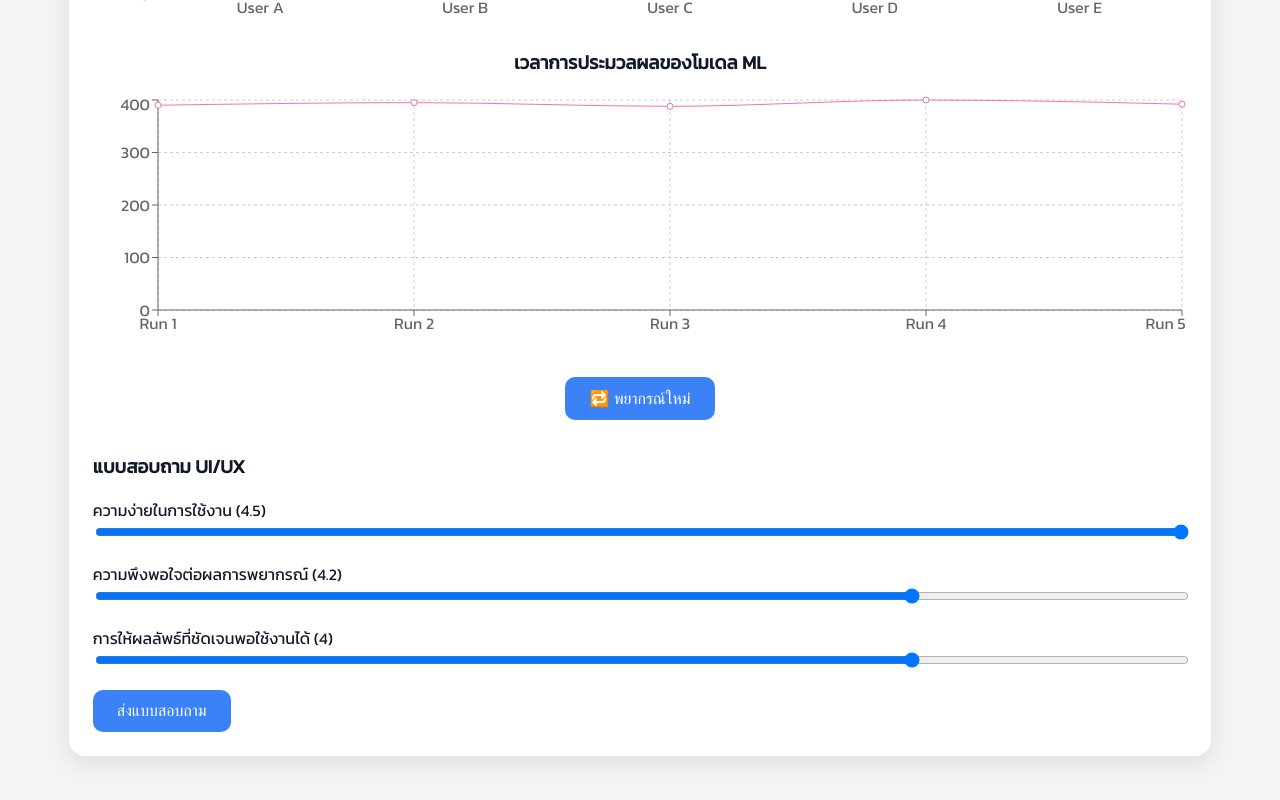
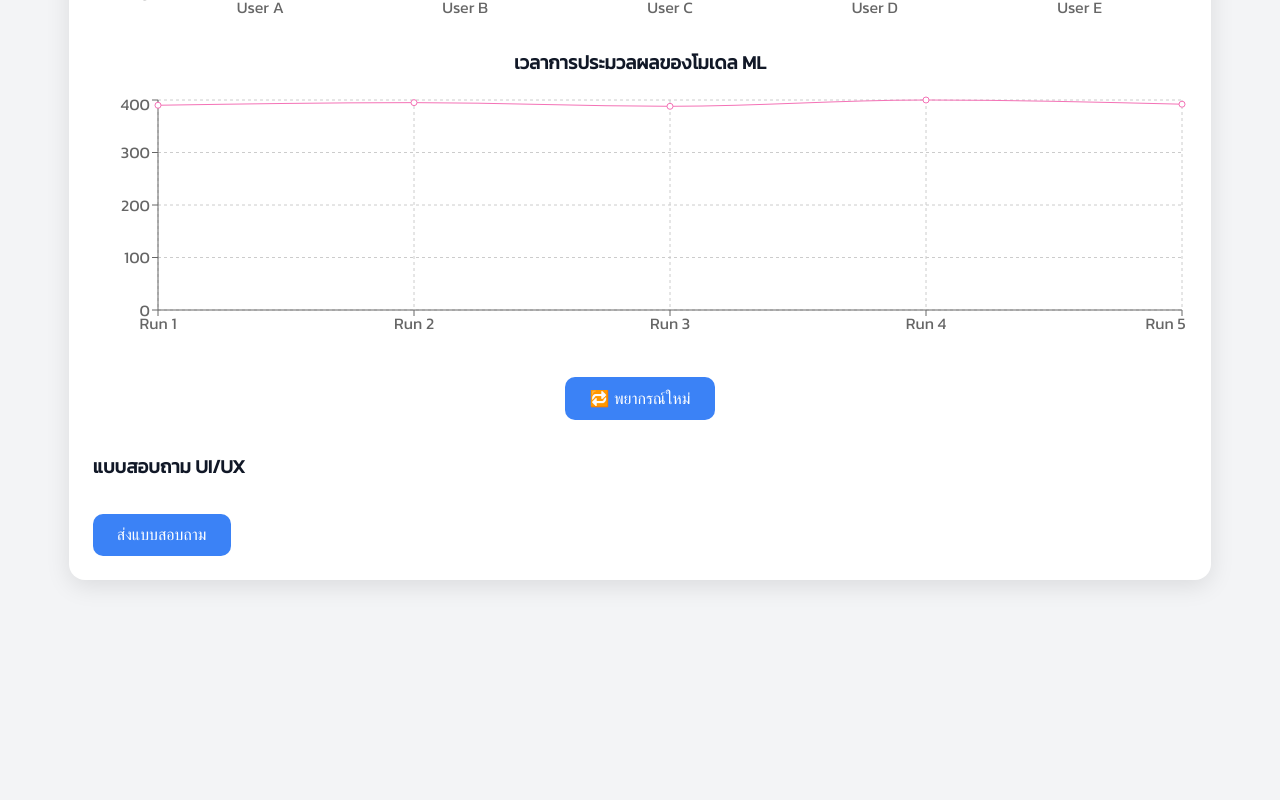
Before and after one commit to tasuke567/brand-predictor, a React (Vite) app: page /result in a window 1280 px wide. Shown: the part 586-1386 px from the top of the page. After the commit the page ends 1230 px from the top, so only its background shows below. Built offline with nearby package versions, Linux system fonts and the light colour scheme.

Commit message:
feat: add axios for API requests and implement feedback submission in PredictionResult component; enhance loading bar styles

```diff
--- a/package.json
+++ b/package.json
@@ -10,6 +10,7 @@
     "preview": "vite preview"
   },
   "dependencies": {
+    "axios": "^1.9.0",
     "react": "^19.0.0",
     "react-dom": "^19.0.0",
     "react-router-dom": "^7.5.3",
--- a/src/components/PredictionResult.tsx
+++ b/src/components/PredictionResult.tsx
@@ -11,6 +11,9 @@ import {
 } from "recharts";
 import "../styles/PredictionResult.css"; // Assuming you have a CSS file for styling
 import { useLocation, useNavigate } from "react-router-dom";
+import axios from "axios";
+import { useState } from "react";
+
 const PredictionResult = () => {
   const responseTimeData = [
     { name: "User A", time: 380 },
@@ -30,6 +33,25 @@ const PredictionResult = () => {
   const location = useLocation();
   const navigate = useNavigate();
   const prediction = location.state?.prediction || "ไม่สามารถคาดการณ์ได้";
+  const [submitting, setSubmitting] = useState(false);
+  const [done, setDone] = useState(false);
+
+  const handleSurveySubmit = async () => {
+    setSubmitting(true);
+    try {
+      await axios.post(import.meta.env.VITE_API_URL + "/feedback", {
+        prediction,
+        uiEase: 4.5,
+        satisfaction: 4.2,
+        clarity: 4
+      });
+      setDone(true);                 // โชว์ข้อความ “ขอบคุณ”
+    } catch (e) {
+      alert("ส่งแบบสอบถามไม่สำเร็จ ลองใหม่");
+    } finally {
+      setSubmitting(false);
+    }
+  };
   return (
     <div className="result-card">
       <h2 className="result-title">ผลการพยากรณ์:</h2>
@@ -72,13 +94,19 @@ const PredictionResult = () => {
 
       <div className="feedback-section">
         <h3>แบบสอบถาม UI/UX</h3>
-        <label>ความง่ายในการใช้งาน (4.5)</label>
-        <input type="range" min="1" max="5" defaultValue="4.5" readOnly />
-        <label>ความพึงพอใจต่อผลการพยากรณ์ (4.2)</label>
-        <input type="range" min="1" max="5" defaultValue="4.2" readOnly />
-        <label>การให้ผลลัพธ์ที่ชัดเจนพอใช้งานได้ (4)</label>
-        <input type="range" min="1" max="5" defaultValue="4" readOnly />
-        <button className="submit-feedback-button">ส่งแบบสอบถาม</button>
+        {/* range inputs (อาจเปลี่ยนเป็น state จริงภายหลัง) */}
+        {/* … */}
+        {done ? (
+          <p className="thanks-text">🙏 ขอบคุณสำหรับความคิดเห็น!</p>
+        ) : (
+          <button
+            className="submit-feedback-button"
+            onClick={handleSurveySubmit}
+            disabled={submitting}
+          >
+            {submitting ? "กำลังส่ง..." : "ส่งแบบสอบถาม"}
+          </button>
+        )}
       </div>
     </div>
   );
--- a/src/styles/App.css
+++ b/src/styles/App.css
@@ -70,15 +70,36 @@
   font-weight: 600;
 }
 /* loading bar */
-.loader-bar{
-  width:240px;height:10px;border-radius:6px;background:#cbd5e1;overflow:hidden;
+.loader-bar {
+  width: 240px;
+  height: 10px;
+  border-radius: 6px;
+  background: #cbd5e1;
+  overflow: hidden;
 }
-.loader-fill{
-  height:100%;width:0;background:#3b82f6;
-  animation:fill 1.6s ease-in-out infinite;
+.loader-fill {
+  height: 100%;
+  width: 0;
+  background: #3b82f6;
+  animation: fill 1.6s ease-in-out infinite;
 }
-@keyframes fill{
-  0%{width:0%}
-  50%{width:100%}
-  100%{width:0%}
+@keyframes fill {
+  0% {
+    width: 0%;
+  }
+  50% {
+    width: 100%;
+  }
+  100% {
+    width: 0%;
+  }
 }
+.thanks-text {
+  color: #16a34a;
+  font-weight: 600;
+  margin-top: 0.5rem;
+}
+.submit-feedback-button[disabled] {
+  opacity: 0.6;
+  cursor: not-allowed;
+}
```
Also changed, not shown: 1 other file (tests, documents, lock files or other folders).
